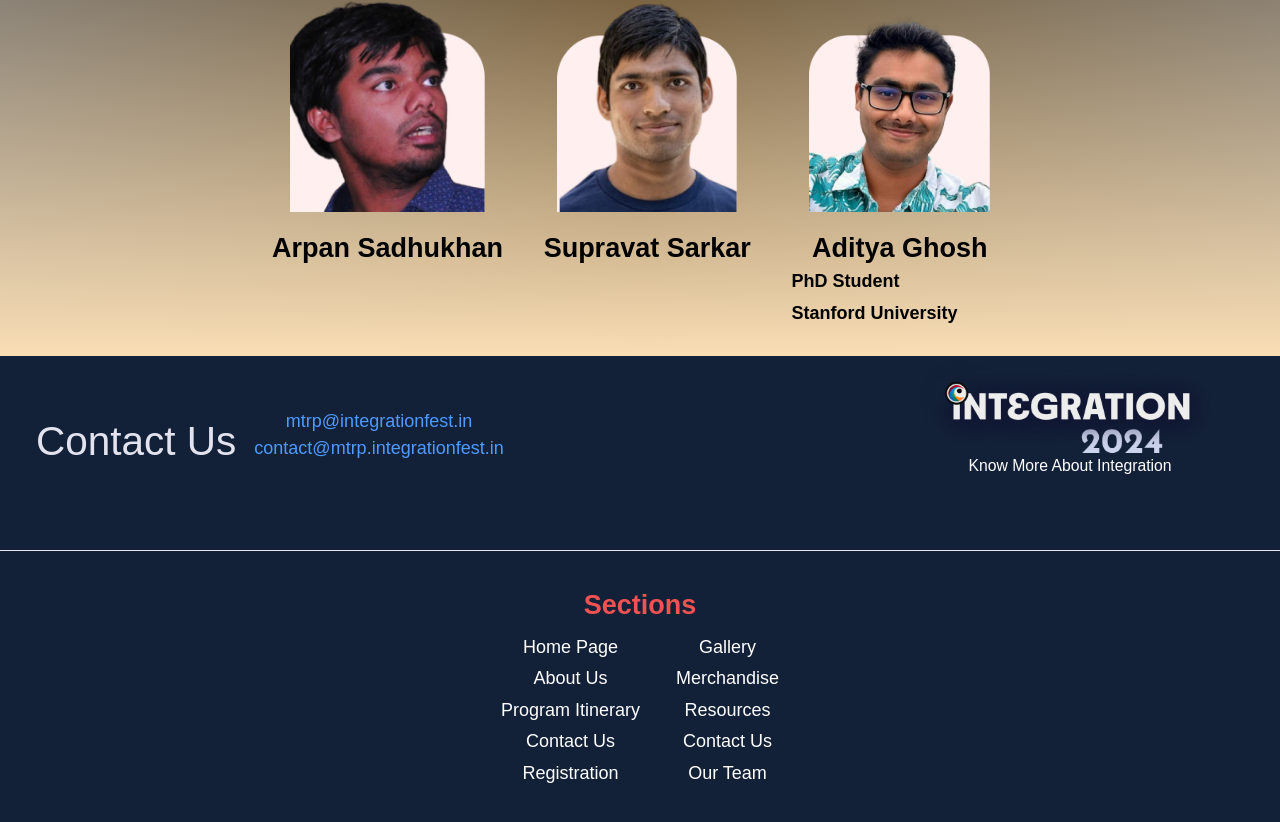
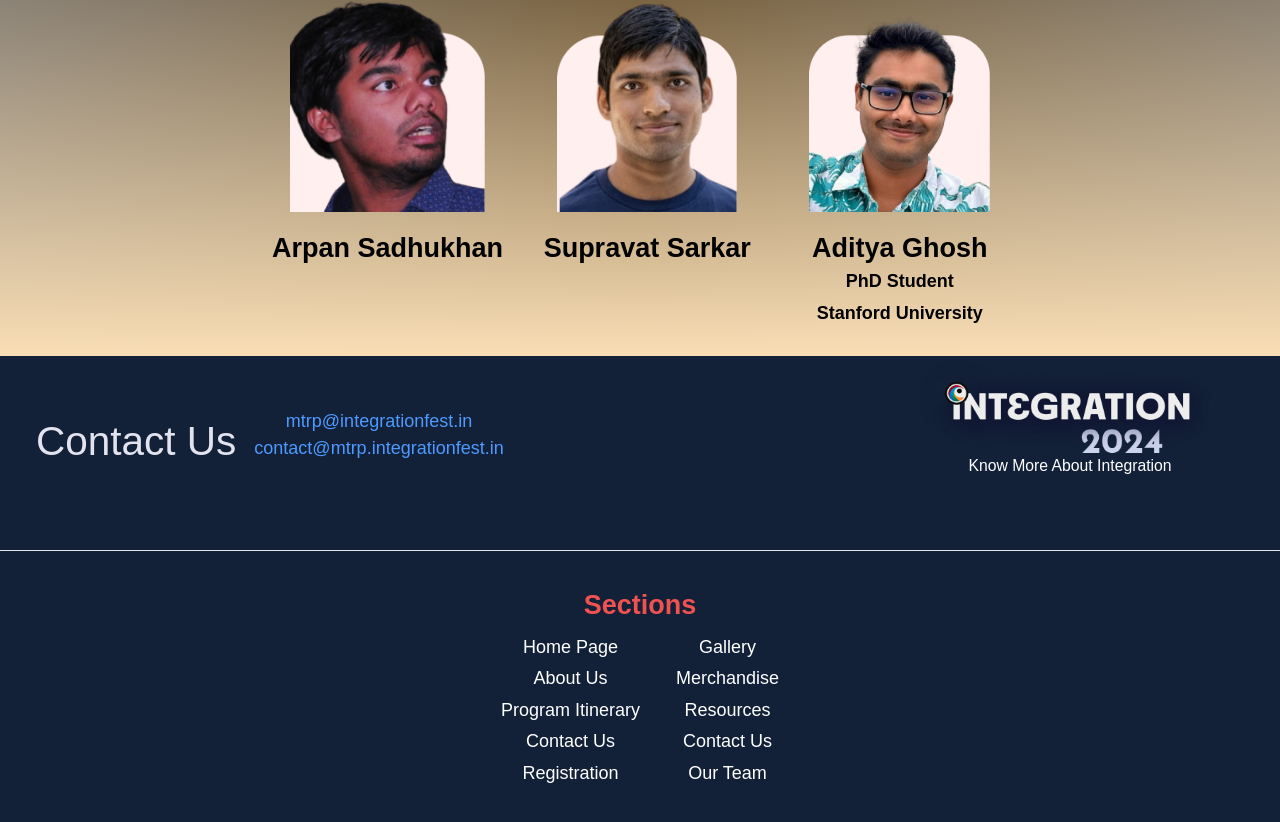
Before and after one commit to Integration-ISIK/mtrp-2024-website, a Next.js app: page / in a window 1280 px wide. Shown: the part 3406-4228 px from the top of the page. Built offline with nearby package versions, Linux system fonts and the light colour scheme; a web font is replaced by a local one.

Commit message:
Update page.tsx

```diff
--- a/app/page.tsx
+++ b/app/page.tsx
@@ -205,8 +205,8 @@ export default function Home() {
                     <div className='flex flex-col m-4'>
                         <img src="/img/past_speakers/aditya_ghosh.png" className="h-[10rem] md:h-[14rem] md:p-4" alt="" />
                         <a href="https://ghoshadi.github.io/"><p className='text-center md:text-2xl'>Aditya Ghosh</p></a>
-                        <p>PhD Student</p>
-                        <p>Stanford University</p>
+                        <p className='text-center md:text-l'>PhD Student</p>
+                        <p className='text-center md:text-l'>Stanford University</p>
                     </div>
                 </div>
             </div>
```
